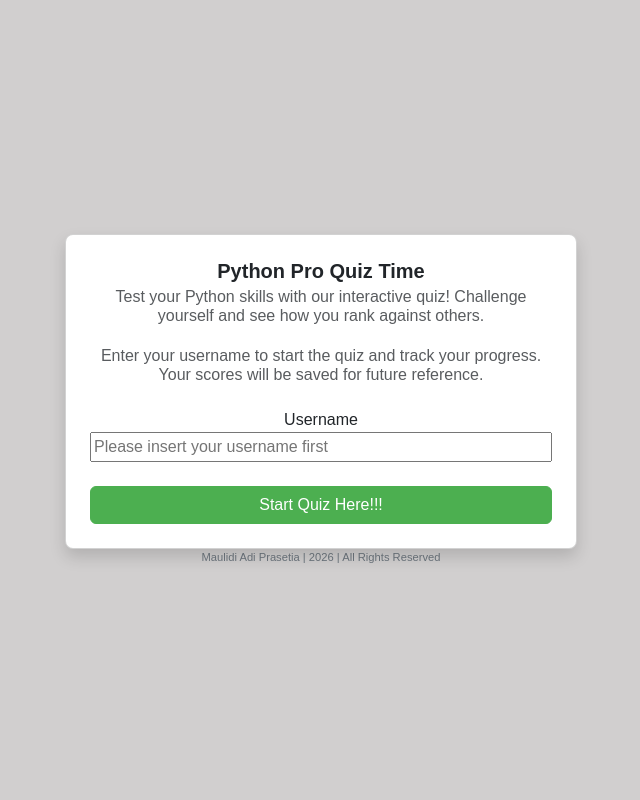
After one commit to adyahoo/FlaskQuizTime, a Flask app: page /predict in a window 1280 px wide. The commit adds this page. Shown: the whole page, without its empty margins (319-959 px from the left). Run offline with Flask 3, Linux system fonts and the light colour scheme.

Commit message:
feat:create footer macro

```diff
--- a/app/routes.py
+++ b/app/routes.py
@@ -49,3 +49,7 @@ def result():
     latest_score = quiz_attempt_service.get_latest_attempt(user_id=user_id).score
 
     return render_template('result.html', user_id=user_id, high_scores=high_scores, latest_score=latest_score)
+
+@app.route('/predict')
+def predict():
+    return render_template('predict.html')
--- /dev/null
+++ b/app/templates/macros/footer.html
@@ -0,0 +1,5 @@
+{%- macro c_footer() -%}
+<footer class="text-secondary" style="font-size: 0.7rem; color: #888">
+  Maulidi Adi Prasetia | 2026 | All Rights Reserved
+</footer>
+{%- endmacro -%}
--- /dev/null
+++ b/app/templates/predict.html
@@ -0,0 +1,44 @@
+{% extends "base.html" %} {% from "macros/footer.html" import c_footer %} {%
+block title %}Predict Image - Python Pro Quiz Time{% endblock %} {% block
+content%}
+<div
+  class="d-flex flex-column justify-content-center align-items-center min-vh-100"
+>
+  <div
+    class="card shadow"
+    style="width: 32rem; max-width: 95%; border-radius: 8px"
+  >
+    <div class="card-body text-center p-4">
+      <h5 class="card-title fw-bold mb-2">Python Pro Quiz Time</h5>
+      <h6 class="card-subtitle text-muted mb-4">
+        Test your Python skills with our interactive quiz! Challenge yourself
+        and see how you rank against others.
+      </h6>
+
+      <h6 class="card-subtitle text-muted">
+        Enter your username to start the quiz and track your progress. Your
+        scores will be saved for future reference.
+      </h6>
+
+      <form method="post" action="/login">
+        <div class="my-4">
+          <label class="d-block">Username</label>
+          <input
+            class="w-100"
+            type="text"
+            id="username"
+            name="username"
+            required
+            placeholder="Please insert your username first"
+          />
+        </div>
+
+        <button class="btn btn-primary w-100" id="submit">
+          Start Quiz Here!!!
+        </button>
+      </form>
+    </div>
+  </div>
+  {{ c_footer() }}
+</div>
+{% endblock%}
--- a/app/templates/quiz.html
+++ b/app/templates/quiz.html
@@ -1,5 +1,5 @@
-{%- extends "base.html" -%} {%- block title -%}Quiz - Python Pro Quiz Time{%
-endblock -%} {%- block head -%}
+{%- extends "base.html" -%} {% from "macros/footer.html" import c_footer %} {%-
+block title -%}Quiz - Python Pro Quiz Time{% endblock -%} {%- block head -%}
 <style>
   .input-container {
     margin-bottom: 0.5rem;
@@ -88,6 +88,7 @@ endblock -%} {%- block head -%}
       </form>
     </div>
   </div>
+  {{ c_footer() }}
 </div>
 
 <script>
```
Also changed, not shown: app/templates/index.html (+13 -9 lines), app/templates/result.html (+4 -6 lines), instance/app.db.
